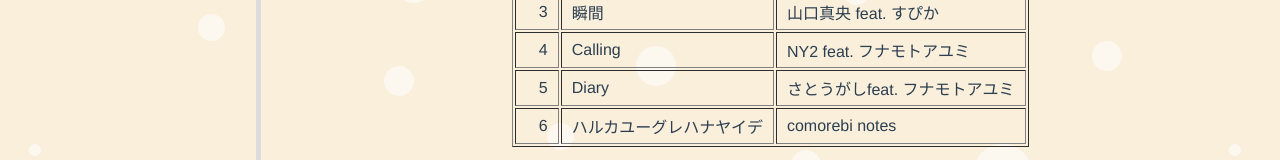
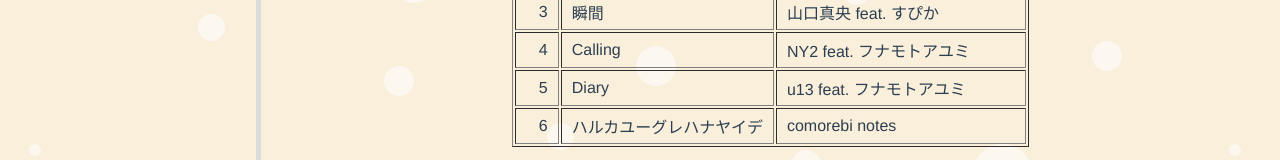
Before and after one commit to makowis/teijigo-beer-time, a Vue app: page /disco in a window 1280 px wide. Shown: the part 1164-1324 px from the top of the page. Built offline with nearby package versions, Linux system fonts and the light colour scheme; the HTML template or start-up script is replaced by a standard one.

Commit message:
change u13

```diff
--- a/src/components/pages/Disco.vue
+++ b/src/components/pages/Disco.vue
@@ -40,7 +40,7 @@
           <tr>
             <td :class="$style.trackNo">5</td>
             <td>Diary</td>
-            <td>さとうがしfeat. フナモトアユミ</td>
+            <td>u13 feat. フナモトアユミ</td>
           </tr>
           <tr>
             <td :class="$style.trackNo">6</td>
```
Also changed, not shown: 1 other file (tests, documents, lock files or other folders).
